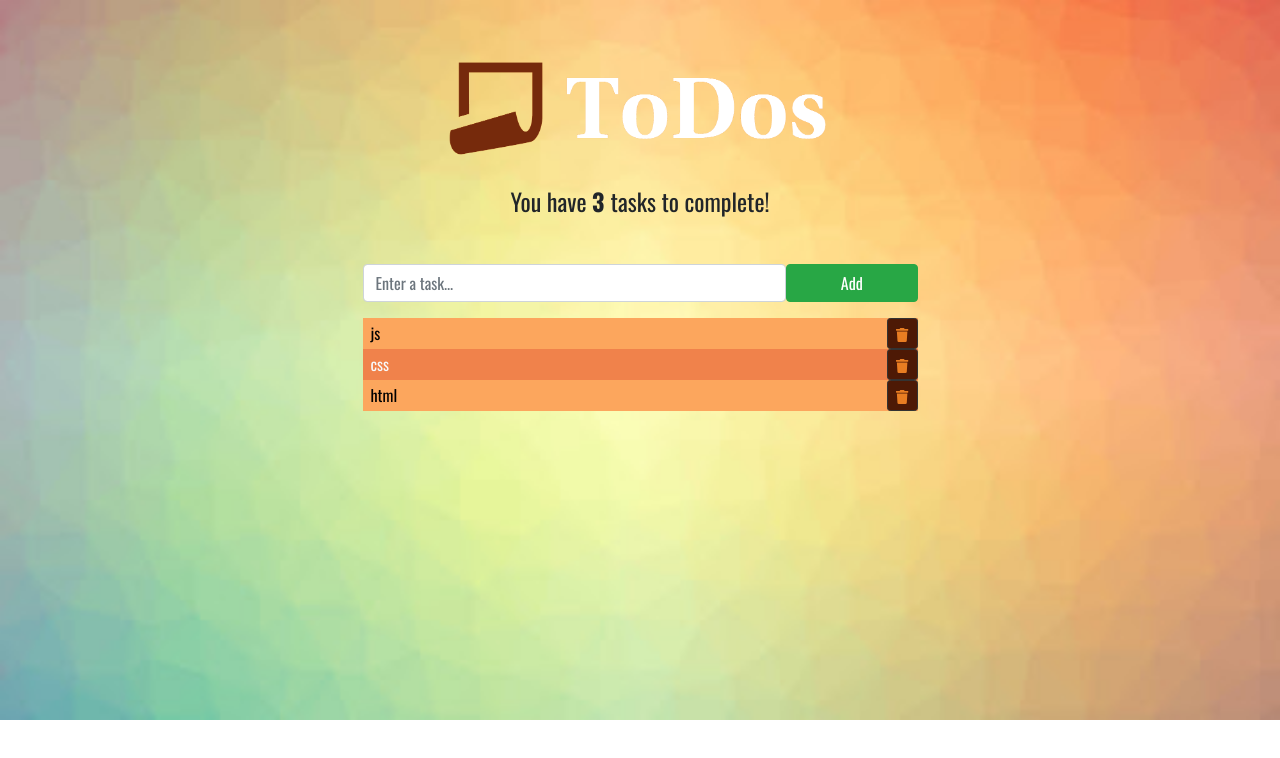
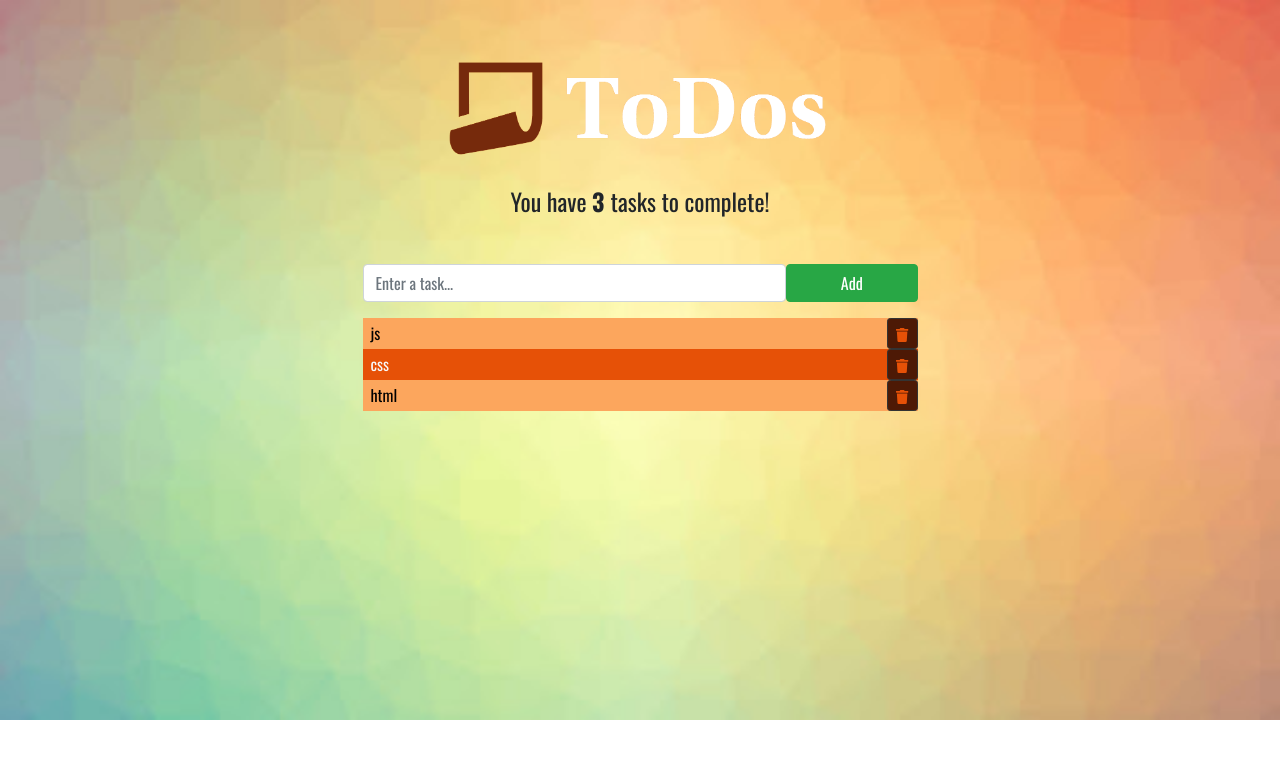
Before and after one commit to tunateb/todo-app-react, a React (Create React App) app: page / in a window 1280 px wide. Shown: the top 758 px of the page. Built offline with nearby package versions, Linux system fonts and the light colour scheme.

Commit message:
Add NoTaskMsg, TodoMap, AddBtn and TrashBtn components

```diff
--- /dev/null
+++ b/src/Components/AddBtn.js
@@ -0,0 +1,13 @@
+import React from "react";
+
+class AddBtn extends React.Component {
+  render() {
+    return (
+      <div className="col col-3 my-3 pl-0">
+        <button className="btn btn-success w-100">Add</button>
+      </div>
+    );
+  }
+}
+
+export default AddBtn;
--- /dev/null
+++ b/src/Components/NoTaskMsg.js
@@ -0,0 +1,13 @@
+import React from "react";
+
+class NoTaskMsg extends React.Component {
+  render() {
+    return (
+      <div className="card bg-warning text-center">
+        <h5>There are no tasks to do. Please add some...</h5>
+      </div>
+    );
+  }
+}
+
+export default NoTaskMsg;
--- a/src/Components/RenderList.js
+++ b/src/Components/RenderList.js
@@ -1,38 +1,14 @@
 import React from "react";
-import { FontAwesomeIcon } from "@fortawesome/react-fontawesome";
-import { faTrash } from "@fortawesome/free-solid-svg-icons";
+import NoTaskMsg from "./NoTaskMsg";
+import TodoMap from "./TodoMap";
 
 class RenderList extends React.Component {
   render() {
     if (this.props.todos.length > 0) {
       return (
-        <ul className="todo-list p-0 mb-0 text-light">
-          {this.props.todos.map((todoItem, index) => {
-            return (
-              <li
-                key={index}
-                className="d-flex justify-content-between align-items-center"
-              >
-                <div className="ml-2">{todoItem}</div>
-
-                <button
-                  className="btn-sm trash-btn"
-                  onClick={this.props.onDelete}
-                >
-                  <FontAwesomeIcon icon={faTrash} />
-                </button>
-              </li>
-            );
-          })}
-        </ul>
+        <TodoMap todos={this.props.todos} onDelete={this.props.onDelete} />
       );
-    } else {
-      return (
-        <div className="card bg-warning text-center">
-          <h5>There are no tasks to do. Please add some...</h5>
-        </div>
-      );
-    }
+    } else return <NoTaskMsg />;
   }
 }
 
--- a/src/Components/TodoForm.js
+++ b/src/Components/TodoForm.js
@@ -1,4 +1,5 @@
 import React from "react";
+import AddBtn from "./AddBtn";
 
 class TodoForm extends React.Component {
   render() {
@@ -15,9 +16,7 @@ class TodoForm extends React.Component {
               onChange={this.props.onChange}
             ></input>
           </div>
-          <div className="col col-3 my-3 pl-0">
-            <button className="btn btn-success w-100">Add</button>
-          </div>
+          <AddBtn />
         </div>
       </form>
     );
--- /dev/null
+++ b/src/Components/TodoMap.js
@@ -0,0 +1,24 @@
+import React from "react";
+import TrashBtn from "./TrashBtn";
+
+class TodoMap extends React.Component {
+  render() {
+    return (
+      <ul className="todo-list p-0 mb-0 text-light">
+        {this.props.todos.map((todoItem, index) => {
+          return (
+            <li
+              key={index}
+              className="d-flex justify-content-between align-items-center"
+            >
+              <div className="ml-2">{todoItem}</div>
+              <TrashBtn onClick={this.props.onDelete} />
+            </li>
+          );
+        })}
+      </ul>
+    );
+  }
+}
+
+export default TodoMap;
--- /dev/null
+++ b/src/Components/TrashBtn.js
@@ -0,0 +1,15 @@
+import React from "react";
+import { FontAwesomeIcon } from "@fortawesome/react-fontawesome";
+import { faTrash } from "@fortawesome/free-solid-svg-icons";
+
+class TrashBtn extends React.Component {
+  render() {
+    return (
+      <button className="btn-sm trash-btn" onClick={this.props.onClick}>
+        <FontAwesomeIcon icon={faTrash} />
+      </button>
+    );
+  }
+}
+
+export default TrashBtn;
--- a/src/Styles.css
+++ b/src/Styles.css
@@ -11,12 +11,12 @@ body {
 }
 
 .list-wrapper {
-  background-color: rgba(247, 170, 128, 0);
+  background-color: rgba(248, 151, 98, 0);
   border: none;
 }
 
 .todo-list {
-  background-color: rgb(240, 130, 75);
+  background-color: rgb(230, 81, 7);
 }
 
 .todo-list li {
@@ -30,10 +30,10 @@ body {
 
 .trash-btn {
   background-color: rgb(77, 25, 5);
-  color: rgb(232, 125, 34);
+  color: rgb(230, 81, 7);
   border: 1px solid #333;
 }
 
 .trash-btn:hover {
-  color: rgb(175, 95, 25);
+  color: rgb(146, 81, 24)
 }
```
